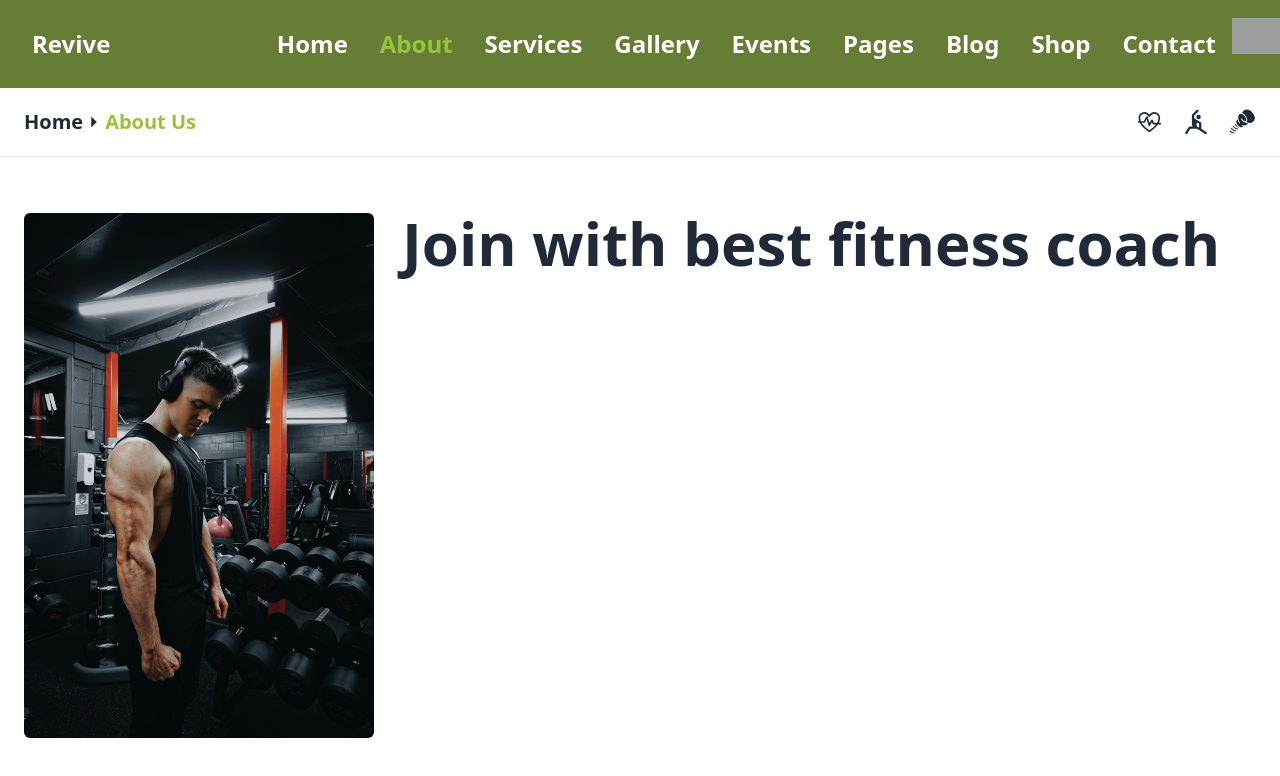
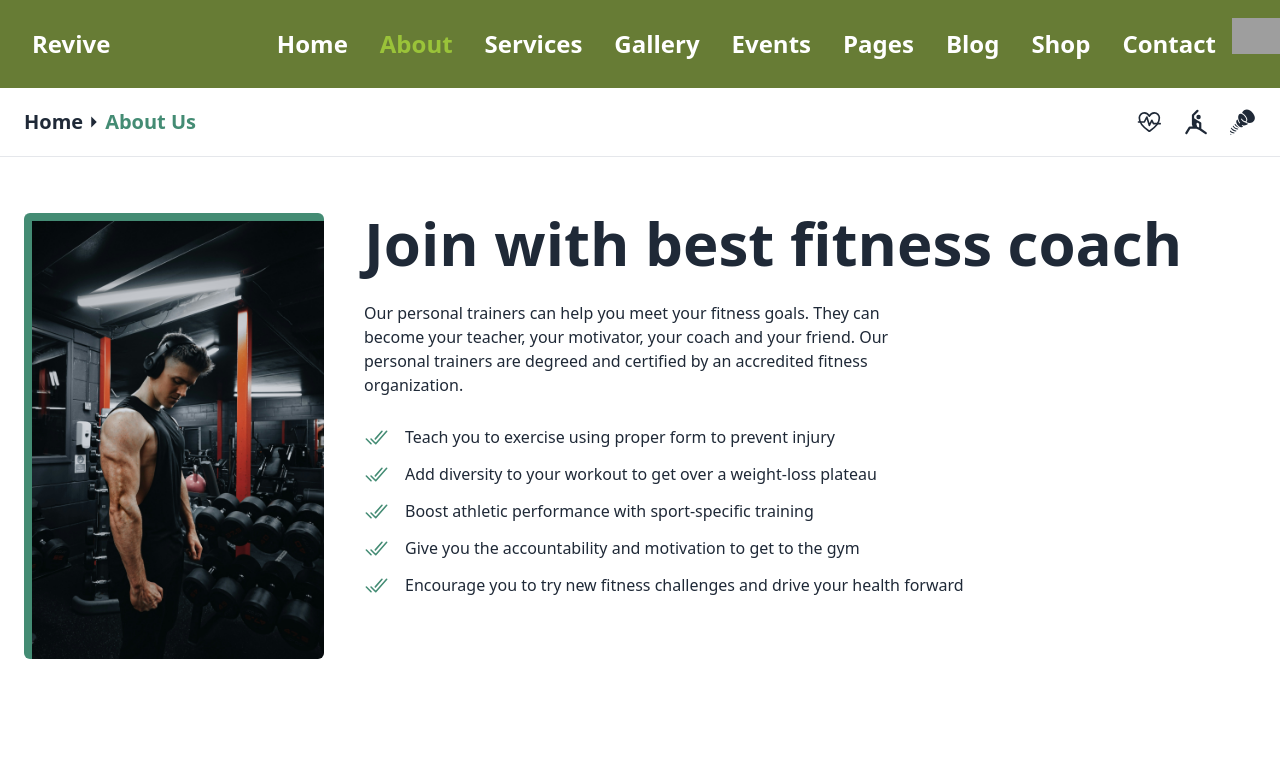
Before and after one commit to DevelopersZone06/revive-client, a React (Vite) app: page /about in a window 1280 px wide. Shown: the top 776 px of the page. Built offline with nearby package versions, Linux system fonts and the light colour scheme; grey boxes are pictures that could not be loaded.

Commit message:
complete first section on about page

```diff
--- a/src/Pages/About/About.jsx
+++ b/src/Pages/About/About.jsx
@@ -1,18 +1,36 @@
 import AboutTitle from "./AboutTitle";
 import image2 from '../../assets/about/about_2.jpg'
-
+import { IoCheckmarkDone } from "react-icons/io5";
 const About = () => {
     return (
-       <div>
-        <AboutTitle/>
-
-        <div className="flex flex-col sm:flex-row md:flex-row mx-6 mt-14 gap-7">
-            <img src={image2} alt="" className="w-[410px] md:w-[350px] rounded-md object-cover transition delay-150 duration-300 ease-in-out hover:scale-90"/>
-            <div>
-                <h2 className="text-2xl md:text-4xl lg:text-6xl font-bold">Join with best fitness coach</h2>
+        <div>
+            <AboutTitle />
+{/* 1st section */}
+            <div className="flex flex-col sm:flex-row md:flex-row mx-6 mt-14 gap-10">
+                <img src={image2} alt="" className="w-[410px] md:w-[300px] rounded-md object-cover border-t-8 border-l-8 border-[#448c74] transition delay-150 duration-300 ease-in-out hover:scale-90" />
+                <div>
+                    <h2 className="text-2xl md:text-4xl lg:text-6xl font-bold">Join with best fitness coach</h2>
+                    <p className="max-w-xl py-7">Our personal trainers can help you meet your fitness goals. They can become your teacher, your motivator, your coach and your friend. Our personal trainers are degreed and certified by an accredited fitness organization.</p>
+                    <ul className="list-image">
+                        <li className="flex gap-4">
+                            <IoCheckmarkDone className="w-[25px] text-[#448c74]" />Teach you to exercise using proper form to prevent injury
+                        </li>
+                        <li className="flex gap-4 py-3">
+                            <IoCheckmarkDone className="w-[25px] text-[#448c74]" />Add diversity to your workout to get over a weight-loss plateau
+                        </li>
+                        <li className="flex gap-4">
+                            <IoCheckmarkDone className="w-[25px] text-[#448c74]" />Boost athletic performance with sport-specific training
+                        </li>
+                        <li className="flex gap-4 py-3">
+                            <IoCheckmarkDone className="w-[25px] text-[#448c74]" />Give you the accountability and motivation to get to the gym
+                        </li>
+                        <li className="flex gap-4">
+                            <IoCheckmarkDone className="w-[25px] text-[#448c74]" />Encourage you to try new fitness challenges and drive your health forward
+                        </li>
+                    </ul>
+                </div>
             </div>
         </div>
-       </div>
     );
 };
 
--- a/src/Pages/About/AboutTitle.jsx
+++ b/src/Pages/About/AboutTitle.jsx
@@ -10,7 +10,7 @@ const AboutTitle = () => {
         <div className="flex items-center my-5 cursor-pointer">
         <h1 className="text-xl font-semibold ">Home </h1>
          <IoMdArrowDropright className="w-[22px]"/>
-         <h1 className="text-xl font-semibold text-[#9ac339]">About Us</h1>
+         <h1 className="text-xl font-semibold text-[#448c74]">About Us</h1>
         </div>
         <div className="md:flex gap-5 items-center cursor-pointer hidden ">
         <IoFitnessOutline className="text-5xl"/>
```
